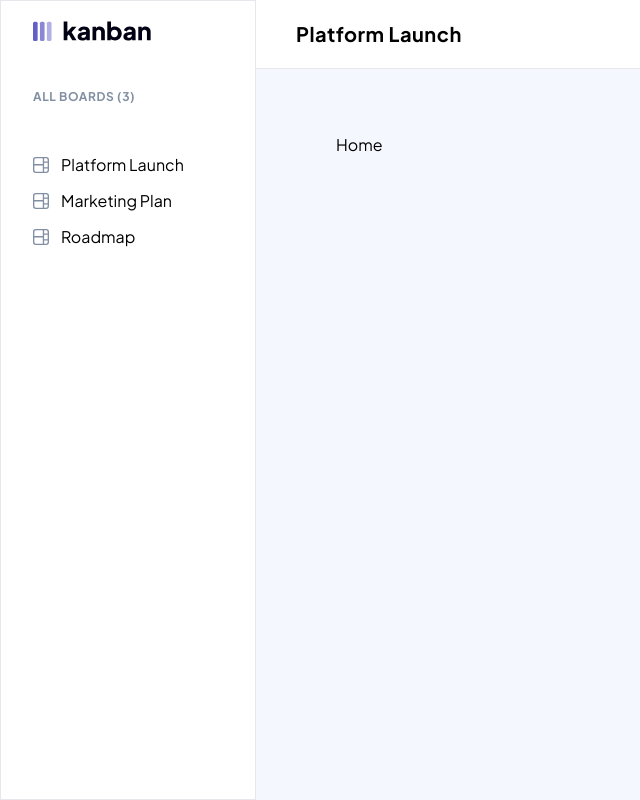
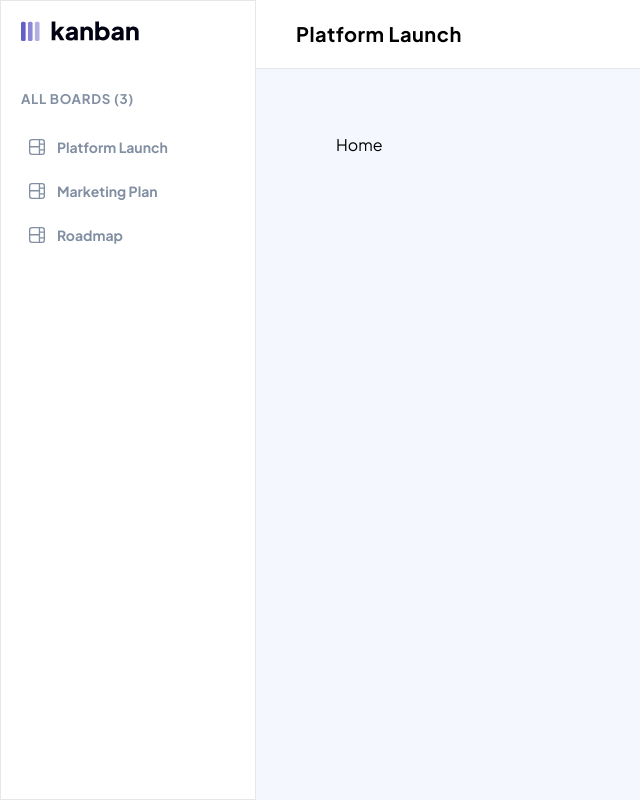
Before and after one commit to DevHeris/Kanban-task-management-web-app, a React (Vite) app: page /home in a window 1280 px wide. Shown: the whole page, without its empty margins (0-640 px from the left). Built offline with nearby package versions, Linux system fonts and the light colour scheme.

Commit message:
hover, transition and more styling

```diff
--- a/src/features/boards/BoardItem.jsx
+++ b/src/features/boards/BoardItem.jsx
@@ -1,10 +1,17 @@
+import { NavLink } from 'react-router-dom';
+
 function BoardItem({ boardName }) {
+  // Decode and replace spaces with dashes
+  const linkTo = `board/${decodeURIComponent(boardName).replace(/\s+/g, '-')}`;
+
   return (
-    <li className="flex gap-3 items-center">
-      <span>
-        <img src="/src/assets/icon-board.svg" alt="icon board" />
-      </span>
-      <span className="">{boardName}</span>
+    <li className="hover:bg-blue-hover pl-7 mr-4 py-3 text-sm transition-all delay-100 duration-300 hover:text-white cursor-pointer rounded-r-full">
+      <NavLink className="flex gap-3 items-center" to={linkTo}>
+        <span>
+          <img src="/src/assets/icon-board.svg" alt="icon board" />
+        </span>
+        <span>{boardName}</span>
+      </NavLink>
     </li>
   );
 }
--- a/src/features/boards/BoardList.jsx
+++ b/src/features/boards/BoardList.jsx
@@ -2,7 +2,7 @@ import BoardItem from './BoardItem';
 
 function BoardList() {
   return (
-    <ul className="flex flex-col gap-3">
+    <ul className="flex flex-col  font-bold text-medium-grey-text pt-4">
       <BoardItem boardName="Platform Launch" />
       <BoardItem boardName="Marketing Plan" />
       <BoardItem boardName="Roadmap" />
--- a/src/features/boards/BoardNav.jsx
+++ b/src/features/boards/BoardNav.jsx
@@ -3,7 +3,7 @@ import BoardList from './BoardList';
 function BoardNav() {
   return (
     <>
-      <p className="uppercase text-xs font-bold text-medium-grey-text tracking-wider">
+      <p className="uppercase text-[0.83em] font-bold text-medium-grey-text tracking-wider px-5">
         All Boards (3)
       </p>
       <nav>
--- a/src/ui/Logo.jsx
+++ b/src/ui/Logo.jsx
@@ -1,12 +1,14 @@
+import { NavLink } from 'react-router-dom';
+
 function Logo() {
   return (
-    <div className="text-center">
+    <NavLink to="home" className="text-center px-5">
       <img
         className="w-auto h-5"
         src="/src/assets/logo-dark.svg"
         alt="kanban logo"
       />
-    </div>
+    </NavLink>
   );
 }
 
--- a/src/ui/Sidebar.jsx
+++ b/src/ui/Sidebar.jsx
@@ -3,9 +3,11 @@ import MainNav from '../features/boards/BoardNav';
 
 function Sidebar() {
   return (
-    <aside className="flex flex-col row-span-full gap-12 px-8 py-5 border border-grey-100">
+    <aside className="flex flex-col row-span-full gap-12  py-5 border border-grey-100">
       <Logo />
-      <MainNav />
+      <div>
+        <MainNav />
+      </div>
     </aside>
   );
 }
--- a/tailwind.config.js
+++ b/tailwind.config.js
@@ -7,6 +7,7 @@ export default {
       backgroundColor: {
         light: '#ffffff',
         container: '#f4f7fd',
+        'blue-hover': '#635fc7',
       },
       fontFamily: {
         jakarta: ['Plus Jakarta Sans', 'sans-serif'],
```
Also changed, not shown: vercel.json (added).
